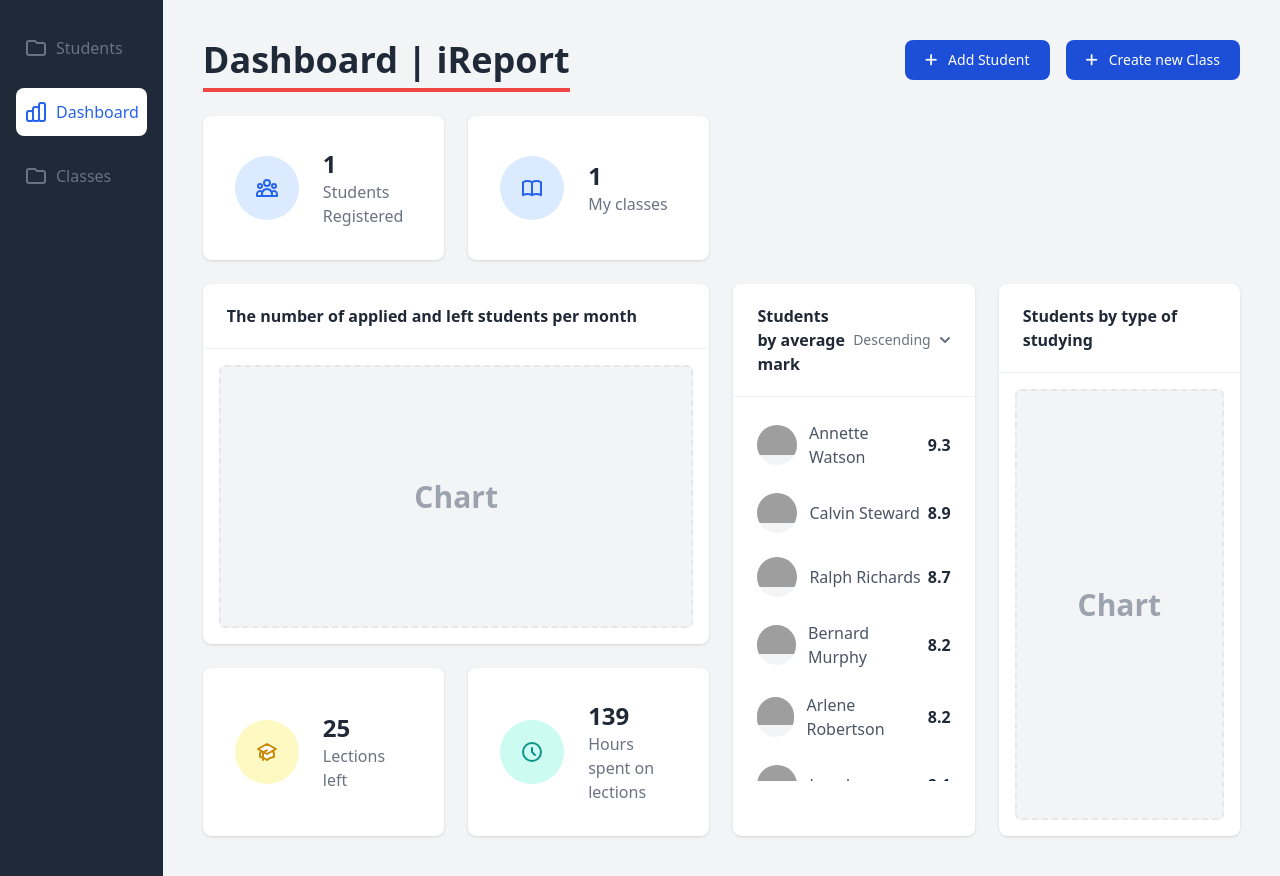
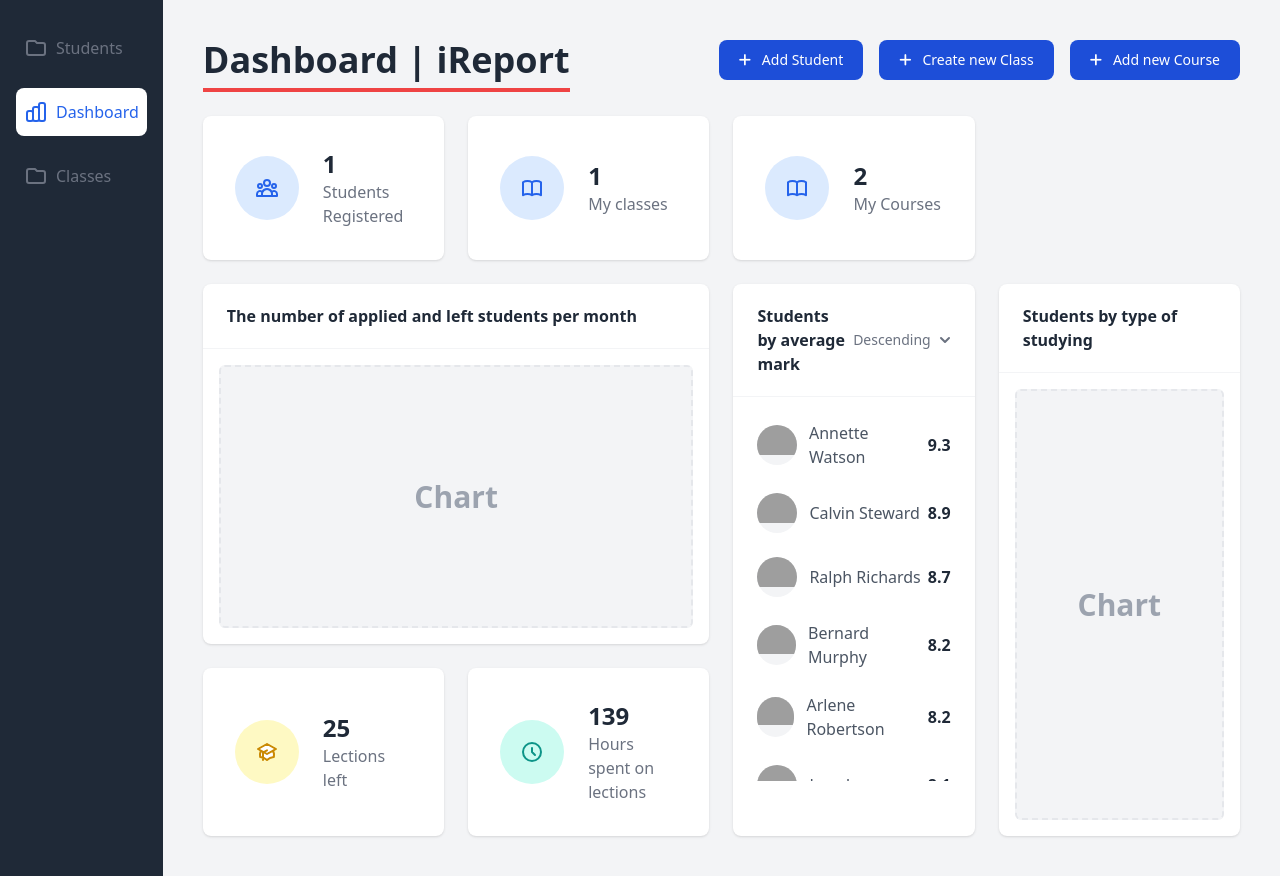
Before and after one commit to iAmNsengi/iReport, a Django app: page /dashboard/ in a window 1280 px wide. Shown: the part 74-950 px from the top of the page. Run offline with Django 5.2, Linux system fonts and the light colour scheme; a user stored in the database is signed in; data comes from the database, SQL or seed files in the repository; both versions use the stored data as it was after the commit; some libraries are stand-ins or nearby versions; grey boxes are pictures that could not be loaded.

Commit message:
feat: implemented the add course

```diff
--- a/MainApp/models.py
+++ b/MainApp/models.py
@@ -14,8 +14,8 @@ class Student(models.Model):
 
 class TheClass(models.Model):
     creator = models.ForeignKey(User, on_delete=models.CASCADE)
-    name = models.CharField(max_length=10)
-    code = models.CharField(max_length=5)
+    name = models.CharField(max_length=100)
+    code = models.CharField(max_length=10)
     courses = models.ManyToManyField('Course')
 
     def __str__(self):
@@ -23,8 +23,8 @@ class TheClass(models.Model):
 
 class Course(models.Model):
     creator = models.ForeignKey(User, on_delete=models.CASCADE)
-    title = models.CharField(max_length=10)
-    code = models.CharField(max_length=5)
+    title = models.CharField(max_length=100)
+    code = models.CharField(max_length=10)
 
     def __self__(self):
         return self.title
--- /dev/null
+++ b/MainApp/templates/addCourseModal.html
@@ -0,0 +1,43 @@
+
+
+<!-- Modal toggle -->
+
+
+  <!-- Main modal -->
+  <div id="course-modal" tabindex="-1" aria-hidden="true" class="hidden overflow-y-auto overflow-x-hidden fixed top-0 right-0 left-0 z-50 justify-center items-center w-full md:inset-0 h-[calc(100%-1rem)] max-h-full">
+    <div class="relative p-4 w-full max-w-md max-h-full">
+        <!-- Modal content -->
+        <div class="relative bg-white rounded-lg shadow dark:bg-gray-700">
+            <!-- Modal header -->
+            <div class="flex items-center justify-between p-4 md:p-5 border-b rounded-t dark:border-gray-600">
+                <h3 class="text-lg font-semibold text-gray-900 dark:text-white">
+                    Add New Course
+                </h3>
+                <button type="button" class="text-gray-400 bg-transparent hover:bg-gray-200 hover:text-gray-900 rounded-lg text-sm w-8 h-8 ms-auto inline-flex justify-center items-center dark:hover:bg-gray-600 dark:hover:text-white" data-modal-toggle="course-modal">
+                    <svg class="w-3 h-3" aria-hidden="true" xmlns="http://www.w3.org/2000/svg" fill="none" viewBox="0 0 14 14">
+                        <path stroke="currentColor" stroke-linecap="round" stroke-linejoin="round" stroke-width="2" d="m1 1 6 6m0 0 6 6M7 7l6-6M7 7l-6 6"/>
+                    </svg>
+                    <span class="sr-only">Close modal</span>
+                </button>
+            </div>
+            <!-- Modal body -->
+            <form method="POST" action="/add-course/" class="p-4 md:p-5">
+              {% csrf_token %}
+                <div class="grid gap-4 mb-4 grid-cols-2">
+                    <div class="col-span-2">
+                        <label for="name" class="block mb-2 text-sm font-medium text-gray-900 dark:text-white">Course Name</label>
+                        <input type="text" name="name"  class="bg-gray-50 border border-gray-300 text-gray-900 text-sm rounded-lg focus:ring-primary-600 focus:border-primary-600 block w-full p-2.5 dark:bg-gray-600 dark:border-gray-500 dark:placeholder-gray-400 dark:text-white dark:focus:ring-primary-500 dark:focus:border-primary-500" placeholder="Course name...." required="">
+                    </div>
+                    <div class="col-span-2">
+                      <label for="name" class="block mb-2 text-sm font-medium text-gray-900 dark:text-white">Course Code</label>
+                      <input type="text" name="code"  class="bg-gray-50 border border-gray-300 text-gray-900 text-sm rounded-lg focus:ring-primary-600 focus:border-primary-600 block w-full p-2.5 dark:bg-gray-600 dark:border-gray-500 dark:placeholder-gray-400 dark:text-white dark:focus:ring-primary-500 dark:focus:border-primary-500" placeholder="Course Code...." required="">
+                  </div>
+                </div>
+                <button type="submit" class="text-white inline-flex items-center bg-blue-700 hover:bg-blue-800 focus:ring-4 focus:outline-none focus:ring-blue-300 font-medium rounded-lg text-sm px-5 py-2.5 text-center dark:bg-blue-600 dark:hover:bg-blue-700 dark:focus:ring-blue-800">
+                    <svg class="me-1 -ms-1 w-5 h-5" fill="currentColor" viewBox="0 0 20 20" xmlns="http://www.w3.org/2000/svg"><path fill-rule="evenodd" d="M10 5a1 1 0 011 1v3h3a1 1 0 110 2h-3v3a1 1 0 11-2 0v-3H6a1 1 0 110-2h3V6a1 1 0 011-1z" clip-rule="evenodd"></path></svg>
+                    Add Course
+                </button>
+            </form>
+        </div>
+    </div>
+</div>
--- a/MainApp/templates/dashboard.html
+++ b/MainApp/templates/dashboard.html
@@ -2,6 +2,8 @@
 {% block content %}
 {% include 'addStudentModal.html'%}
 {% include 'addClassModal.html'%}
+{% include 'addCourseModal.html'%}
+
 
 <section
   class="flex bg-gray-100 min-h-screen"
@@ -111,6 +113,14 @@
           >
             <i class="fa-solid fa-plus"></i> &nbsp; Create new Class
           </button>
+          <button
+            data-modal-target="course-modal"
+            data-modal-toggle="course-modal"
+            class="block text-white bg-blue-700 hover:bg-blue-800 focus:ring-4 focus:outline-none focus:ring-blue-300 font-medium rounded-lg text-sm px-5 py-2.5 text-center dark:bg-blue-600 dark:hover:bg-blue-700 dark:focus:ring-blue-800"
+            type="button"
+          >
+            <i class="fa-solid fa-plus"></i> &nbsp; Add new Course
+          </button>
         </div>
       </div>
       <section class="grid md:grid-cols-2 xl:grid-cols-4 gap-6">
@@ -163,7 +173,30 @@
           <div>
             <span class="block text-2xl font-bold">{{my_classes.count}}</span>
             <span class="block text-gray-500">My classes</span>
-            {% include 'messages.html'%}
+          </div>
+        </div>
+        <div class="flex items-center p-8 bg-white shadow rounded-lg">
+          <div
+            class="inline-flex flex-shrink-0 items-center justify-center h-16 w-16 text-blue-600 bg-blue-100 rounded-full mr-6"
+          >
+            <svg
+              aria-hidden="true"
+              fill="none"
+              viewBox="0 0 24 24"
+              stroke="currentColor"
+              class="h-6 w-6"
+            >
+              <path
+                stroke-linecap="round"
+                stroke-linejoin="round"
+                stroke-width="2"
+                d="M12 6.253v13m0-13C10.832 5.477 9.246 5 7.5 5S4.168 5.477 3 6.253v13C4.168 18.477 5.754 18 7.5 18s3.332.477 4.5 1.253m0-13C13.168 5.477 14.754 5 16.5 5c1.747 0 3.332.477 4.5 1.253v13C19.832 18.477 18.247 18 16.5 18c-1.746 0-3.332.477-4.5 1.253"
+              />
+            </svg>
+          </div>
+          <div>
+            <span class="block text-2xl font-bold">{{my_courses.count}}</span>
+            <span class="block text-gray-500">My Courses </span>
           </div>
         </div>
       </section>
--- a/MainApp/urls.py
+++ b/MainApp/urls.py
@@ -5,6 +5,7 @@ urlpatterns = [
     path('', HomePage.as_view()),
     path('dashboard/', Dashboard.as_view()),
     path('add-student/',AddStudent),
+    path('add-course/',AddCourse),
     path('login/', Login.as_view()),
     path('signup/', Signup.as_view()),
     path('logout/', Logout),
--- a/MainApp/views.py
+++ b/MainApp/views.py
@@ -16,7 +16,6 @@ from django.contrib.auth.decorators import login_required
 
 class HomePage(LoginRequiredMixin,View):
     def get(self,request):
-
         return render(request,'index.html')
 
 class Dashboard(LoginRequiredMixin,View):
@@ -24,24 +23,21 @@ class Dashboard(LoginRequiredMixin,View):
         me = User.objects.filter(username = request.user).first()
         myStudents = Student.objects.filter(creator = me).all()
         my_classes = TheClass.objects.filter(creator = me).all()
-
+        my_courses = Course.objects.filter(creator = me).all()
 
         context ={
             "my_students":myStudents,
             'my_classes':my_classes,
+            'my_courses':my_courses,
         }
         return render(request,'dashboard.html',context)
 
 @login_required
 def AddStudent(request):
-            print('It is getting here')
             if request.method =='POST':
                 fname = request.POST.get('fname')
                 lname = request.POST.get('lname')
                 current_class = request.POST.get('current_class')
-                print(request)
-                print(lname)
-                print(current_class)
 
                 if current_class:
                     try:
@@ -58,9 +54,31 @@ def AddStudent(request):
                 messages.error(request,'Data not found')
             return redirect('/dashboard')
 
-# class AddClass(View):
-#     def post(self,post):
+@login_required
+def AddCourse(request):
+    if request.method =='POST':
+                name = request.POST.get('name')
+                code = request.POST.get('code')
 
+                try:
+                        class_exist = Course.objects.get(code = code, title = name)
+                        messages.error(request,'Course already exist!')
+                        return redirect('/dashboard/')
+
+                except:
+                        me = User.objects.get(username = request.user)
+                        new_course = Course(creator=me,title=name,code=code)
+                        new_course.save()
+                        messages.success(request,'Course added successfully!')
+                        return redirect('/dashboard/')
+    return redirect('/dashboard')
+
+@login_required
+def AddClass(request):
+    if request.method == 'POST':
+        name = request.POST.get('name')
+        code = request.POST.get('code')
+        classes = request.POST.get('classes')
 
 
 class Login(View):
```
Also changed, not shown: MainApp/migrations/0002_alter_course_code_alter_course_title_and_more.py (added), db.sqlite3.
